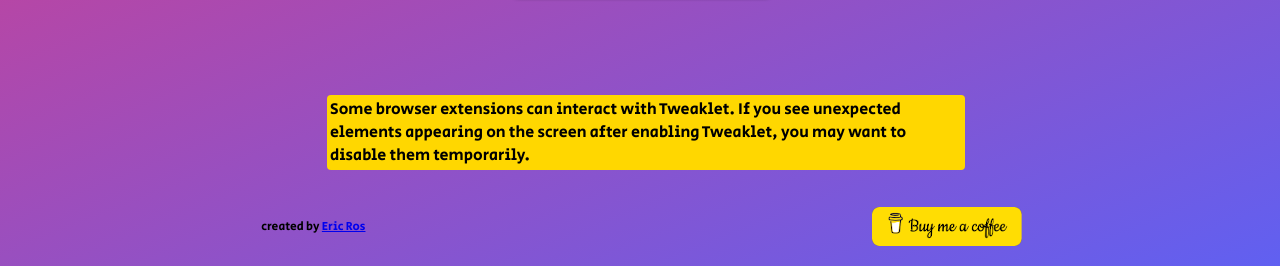
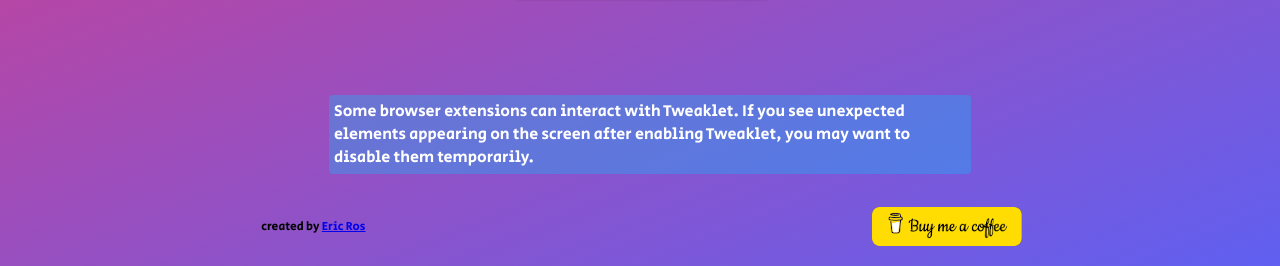
Before and after one commit to ekros/tweaklet, a website: page index.html in a window 1280 px wide. Shown: the part 534-800 px from the top of the page. Drawn offline with Linux system fonts and the light colour scheme.

Commit message:
Rename demo.css to index.css and minor style tweaks

```diff
--- a/demo.css
+++ b/index.css
@@ -55,10 +55,11 @@ body {
 }
 
 .extensions-warning {
-  background: gold;
+  background: #00c4ff4f;
   border-radius: 4px;
+  color: white;
   margin-top: 100px;
-  padding: 3px;
+  padding: 5px;
   transform: translate(50%);
   width: 50%;
 }
--- a/index.html
+++ b/index.html
@@ -9,7 +9,7 @@
       <link rel="preconnect" href="https://fonts.googleapis.com">
       <link rel="preconnect" href="https://fonts.gstatic.com" crossorigin>
       <link href="https://fonts.googleapis.com/css2?family=Secular+One&display=swap" rel="stylesheet">
-      <link rel="stylesheet" href="demo.css" />
+      <link rel="stylesheet" href="index.css" />
     </head>
     <body>
       <div class="layout">
```
